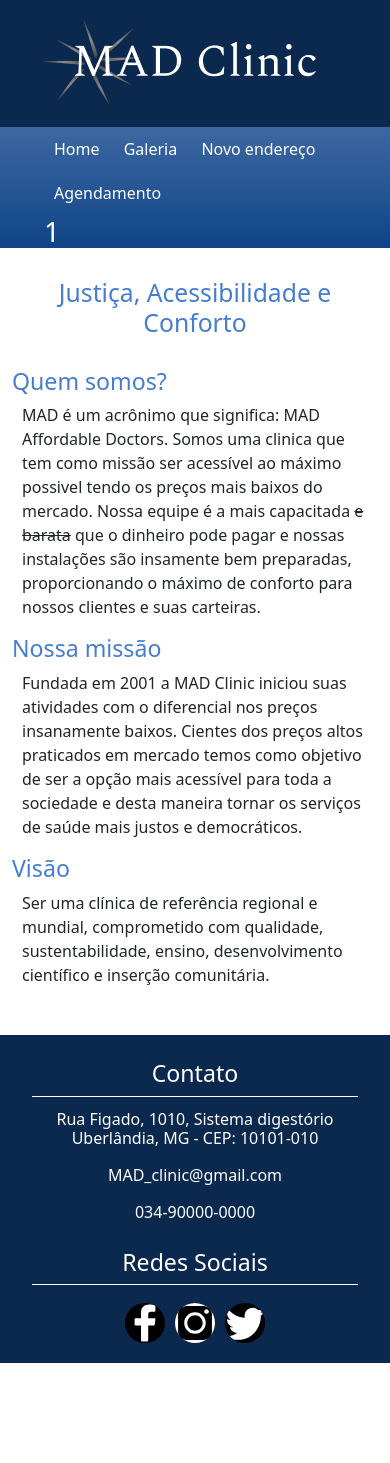
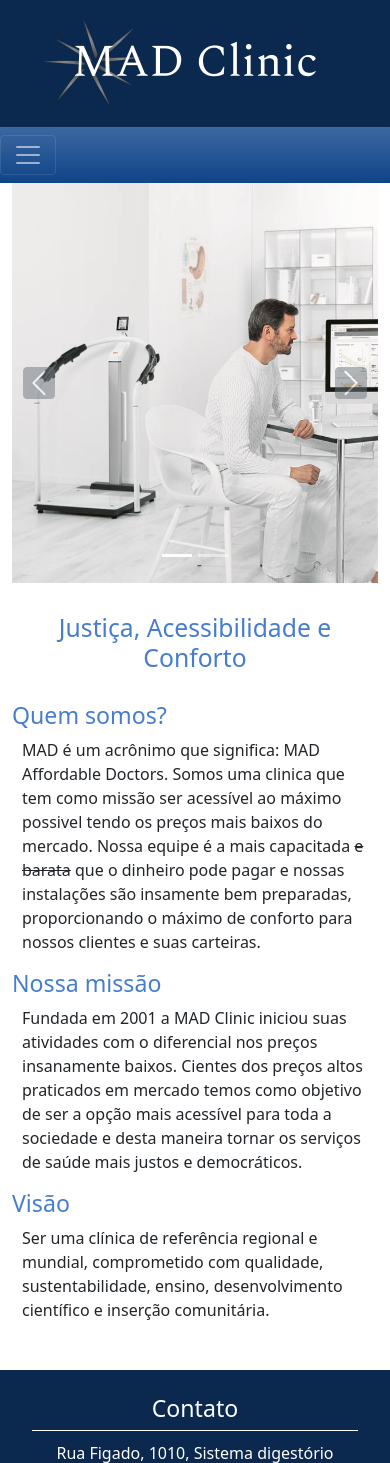
Before and after one commit to JoaoVictorfss/madClinic, a PHP site: page /pages/home/?test=1 in a window 390 px wide. Shown: the top 1463 px of the page. Before the commit the page ends 1363 px from the top, so only its background shows below. Run offline with PHP 8.4, Linux system fonts and the light colour scheme; data that the repository does not hold is empty.

Commit message:
Adiciona menu hamburger e carousel

```diff
--- a/css/nav.css
+++ b/css/nav.css
@@ -1,18 +1,17 @@
 nav {
-    color: white;
     background-image: linear-gradient(to top, #0f4488, #3d68a1);
 }
 
-nav li {
-    display: inline-block;
-    text-align: center;
-    padding: 5px;
-    margin: 5px 5px;
-    border-radius: 8px;
-    transition: background 0.3s;
+nav ul {
+    margin: 0 auto;
 }
 
-nav li:hover {
-    color: #0f4488;
-    background-color: white;
+nav li {
+    text-align: center;
 }
+
+@media (min-width: 992px) {
+    nav li~li {
+        margin-left: 18px;
+    }
+}
--- a/pages/home/index.php
+++ b/pages/home/index.php
@@ -24,7 +24,42 @@
 
     <div class="container mb-5">
         <main>
-            <h2>Justiça, Acessibilidade e Conforto</h2>
+
+            <section>
+                <div id="carouselExampleIndicators" class="carousel slide" data-ride="carousel">
+                    <ol class="carousel-indicators">
+                        <li data-target="#carouselExampleIndicators" data-slide-to="0" class="active"></li>
+                        <li data-target="#carouselExampleIndicators" data-slide-to="1"></li>
+                    </ol>
+                    <div class="carousel-inner">
+                        <div class="carousel-item active">
+                            <div class="descricao2 d-block"></div>
+                            <div class="carousel-caption d-none d-md-block text-dark">
+                                <h4>Profissionalismo</h4>
+                                <p>Temos os melhores profissionais do mercado</p>
+                            </div>
+                        </div>
+                        <div class="carousel-item">
+                            <div class="descricao d-block"></div>
+                            <div class="carousel-caption d-none d-md-block text-dark">
+                                <h4>Conforto</h4>
+                                    <p>Temos equipamentos com tecnologia de ponta, pensando em você</p>
+                            </div>
+                        </div>
+                    </div>
+                    <a class="carousel-control-prev" href="#carouselExampleIndicators" role="button" data-slide="prev">
+                        <span class="carousel-control-prev-icon btn btn-secondary" aria-hidden="true"></span>
+                        <span class="sr-only"></span>
+                    </a>
+                    <a class="carousel-control-next" href="#carouselExampleIndicators" role="button" data-slide="next">
+                        <span class="carousel-control-next-icon  btn btn-secondary" aria-hidden="true"></span>
+                        <span class="sr-only"></span>
+                    </a>
+                </div>
+
+                <h2>Justiça, Acessibilidade e Conforto</h2>
+
+            </section>
 
             <section>
                 <h3>Quem somos?</h3>
--- a/pages/home/style.css
+++ b/pages/home/style.css
@@ -11,3 +11,19 @@ h2{
 section p{
     margin-left: 10px;
 }
+
+.descricao{
+    background-image: url("../../images/slide2Menor.jpg");
+    background-size: cover;
+    width: 100%;
+    height: 400px;
+    text-align: center;
+}
+
+.descricao2{
+    background-image: url("../../images/descricao2.jpg");
+    background-size: cover;
+    width: 100%;
+    height: 400px;
+    text-align: center;
+}
--- a/templates/nav.php
+++ b/templates/nav.php
@@ -4,27 +4,30 @@
 $test = $_GET["test"];
 ?>
 
-<nav>
-    <div class="container">
-        <ul>
-            <li class="col"><a href="../home/">Home</a></li>
-            <li class="col"><a href="../galeria/">Galeria</a></li>
-            <li class="col"><a href="../novo_endereco/">Novo endereço</a></li>
-            <li class="col"><a href="../agendar_consulta/">Agendamento</a></li>
+<nav class="navbar navbar-expand-md navbar-dark">
+    <button class="navbar-toggler" type="button" data-toggle="collapse" data-target="#navbarNav" aria-controls="navbarNav" aria-expanded="false" aria-label="Toggle navigation">
+        <span class="navbar-toggler-icon"></span>
+    </button>
+    <div class="collapse navbar-collapse" id="navbarNav">
+        <ul class="navbar-nav">
+            <li class="nav-item active"><a class="nav-link" href="../home/">Home</a></li>
+            <li class="nav-item"><a class="nav-link" href="../galeria/">Galeria</a></li>
+            <li class="nav-item"><a class="nav-link" href="../novo_endereco/">Novo endereço</a></li>
+            <li class="nav-item"><a class="nav-link" href="../agendar_consulta/">Agendamento</a></li>
             <?php
-                if($user == "funcionario" || $user == "medico") {
+            if ($user == "funcionario" || $user == "medico") {
                 echo <<<HTML
-                    <li class="col"><a href="#">Novo Funcionário</a></li>
-                    <li class="col"><a href="#">Novo Paciente</a></li>
-                    <li class="col"><a href="#">Listar Funcionários</a></li>
-                    <li class="col"><a href="#">Listar Pacientes</a></li>
-                    <li class="col"><a href="#">Listar Endereços</a></li>
-                    <li class="col"><a href="#">Listar todos Agendamentos</a></li>
+                    <li class="nav-item"><a class="nav-link" href="#">Novo Funcionário</a></li>
+                    <li class="nav-item"><a class="nav-link" href="#">Novo Paciente</a></li>
+                    <li class="nav-item"><a class="nav-link" href="#">Listar Funcionários</a></li>
+                    <li class="nav-item"><a class="nav-link" href="#">Listar Pacientes</a></li>
+                    <li class="nav-item"><a class="nav-link" href="#">Listar Endereços</a></li>
+                    <li class="nav-item"><a class="nav-link" href="#">Listar todos Agendamentos</a></li>
 HTML;
-                    if($user == "medico")
-                        echo '<li class="col"><a href="#">Listar meus Agendamentos</a></li>';
+                if ($user == "medico")
+                    echo '<li class="nav-item"><a class="nav-link" href="#">Listar meus Agendamentos</a></li>';
             }
-                if($test)
+            if ($test)
                 echo "<h1>$test</h1>"
             ?>
         </ul>
```
Also changed, not shown: pages/agendar_consulta/index.php (+4 -3 lines), pages/novo_endereco/index.php (+10 -12 lines), images/descricao2.jpg (added), images/slide2Menor.jpg (added). Lines whose indentation alone changed are shown as unchanged.
